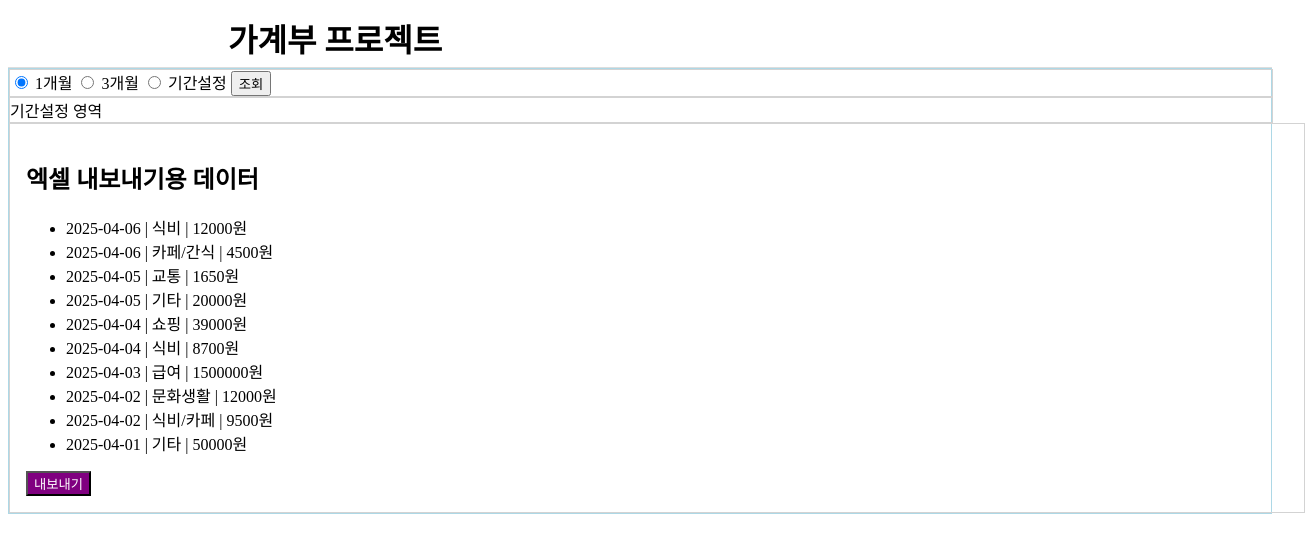
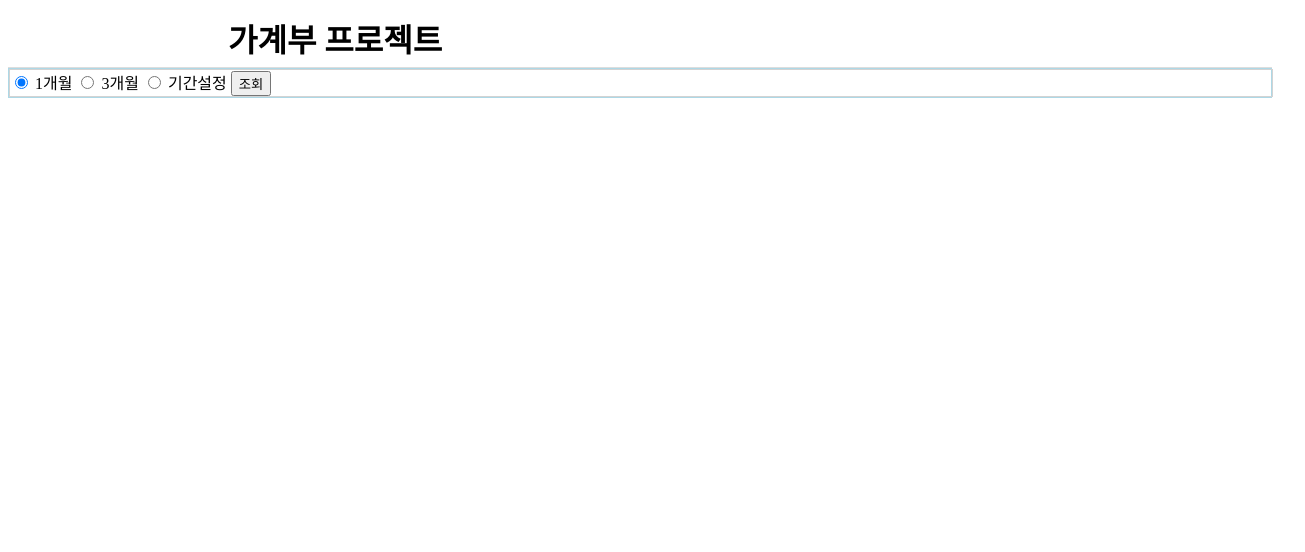
Before and after one commit to SuccessInovation/AccountBook, a Vue app: page /statistics/export in a window 1280 px wide. Shown: the top 552 px of the page, 1305 px wide, since content can reach past the window. Built offline with nearby package versions, Linux system fonts and the light colour scheme; data requests are answered from the project's data file.

Commit message:
Fix: 기간별 조회 필터링 기능 구현 완료

```diff
--- a/src/components/ExcelFilter.vue
+++ b/src/components/ExcelFilter.vue
@@ -1,25 +1,3 @@
-<script setup>
-import { ref } from 'vue'
-import { statisticsStore } from '@/stores/statisticsStore'
-
-const store = statisticsStore()
-const selectPeriod = ref('1months') // 초기값: 1개월
-
-// 조회 버튼 눌렀을 때
-const handleSubmit = () => {
-  const today = new Date()
-  console.log('선택된 기간:', selectPeriod.value)
-  if (selectPeriod.value === '1months') {
-    store.fetchRecordsByPeriod()
-  } else if (selectPeriod.value === '3months') {
-    const startDate = new Date()
-    startDate.setMonth(today.getMonth() - 1)
-    const start = startDate.toISOString().split('T')[0]
-    store.fetchRecordsByPeriod(start)
-  }
-}
-</script>
-
 <template>
   <form class="box" @submit.prevent="handleSubmit">
     <label>
@@ -37,10 +15,56 @@ const handleSubmit = () => {
     <label>
       <input type="radio" value="custom" v-model="selectPeriod" /> 기간설정
     </label>
-    <button>조회</button>
+
+    <!-- ✅ 기간설정 선택 시에만 날짜 입력창 표시 -->
+    <div v-if="selectPeriod === 'custom'" class="date-inputs">
+      <input type="date" v-model="customStartDate" />
+      <span>~</span>
+      <input type="date" v-model="customEndDate" />
+    </div>
+
+    <button type="submit">조회</button>
   </form>
-  <div class="box">기간설정 영역</div>
 </template>
+
+<script setup>
+import { ref } from 'vue';
+import { statisticsStore } from '@/stores/statisticsStore';
+import { defineEmits } from 'vue';
+
+const store = statisticsStore();
+const selectPeriod = ref('1months'); // 초기값: 1개월
+
+const customStartDate = ref('');
+const customEndDate = ref('');
+
+const emit = defineEmits(['search']);
+
+// 조회 버튼 눌렀을 때
+const handleSubmit = () => {
+  console.log('선택된 기간:', selectPeriod.value);
+
+  const today = new Date();
+  if (selectPeriod.value === '1months') {
+    store.fetchRecordsByPeriod();
+  } else if (selectPeriod.value === '3months') {
+    const startDate = new Date();
+    startDate.setMonth(today.getMonth() - 3);
+
+    const start = startDate.toISOString().split('T')[0];
+    store.fetchRecordsByPeriod(start, today);
+  } else if (selectPeriod.value === 'custom') {
+    // 입력 확인
+    if (!customStartDate.value || !customEndDate.value) {
+      alert('시작일과 종료일을 모두 입력하세요.');
+      return;
+    }
+
+    store.fetchRecordsByPeriod(customStartDate.value, customEndDate.value);
+  }
+  emit('search'); // ✅ 조회 완료 → 부모 컴포넌트에게 알림!
+};
+</script>
 
 <style scoped>
 .box {
--- a/src/components/ExcelList.vue
+++ b/src/components/ExcelList.vue
@@ -1,28 +1,16 @@
 <template>
   <div class="box">
-    <h2>엑셀 내보내기용 데이터</h2>
-    <div v-if="store.loading">불러오는 중...</div>
-    <div v-else-if="store.error">에러: {{ store.error }}</div>
-    <ul v-else>
+    <ul>
       <li v-for="item in store.filteredRecords" :key="item.id">
         {{ item.date }} | {{ item.category }} | {{ item.amount }}원
       </li>
     </ul>
-    <button class="export_btn">내보내기</button>
   </div>
 </template>
 
 <script setup>
-import { onMounted } from 'vue'
-import { statisticsStore } from '@/stores/statisticsStore'
-
-const store = statisticsStore()
-
-onMounted(() => {
-  store.fetchRecords()
-  const filtered = store.fetchRecordsByPeriod()
-  console.log('조회 결과:', filtered)
-})
+import { statisticsStore } from '@/stores/statisticsStore';
+const store = statisticsStore();
 </script>
 
 <style scoped>
--- a/src/pages/ExportExcelPage.vue
+++ b/src/pages/ExportExcelPage.vue
@@ -1,21 +1,20 @@
 <template>
   <div class="ExportExcelPage">
-    <ExcelFilter />
-    <ExcelList />
+    <ExcelFilter @search="handleSearch" />
+    <ExcelList v-if="isSearched" />
   </div>
 </template>
 
 <script setup>
-import ExcelFilter from '@/components/ExcelFilter.vue'
-import ExcelList from '@/components/ExcelList.vue'
-import { onMounted } from 'vue'
-import { statisticsStore } from '@/stores/statisticsStore'
+import ExcelFilter from '@/components/ExcelFilter.vue';
+import ExcelList from '@/components/ExcelList.vue';
+import { ref } from 'vue';
 
-const store = statisticsStore()
+const isSearched = ref(false); // ✅ 조회 상태 추가
 
-onMounted(() => {
-  store.fetchRecordsByPeriod()
-})
+const handleSearch = () => {
+  isSearched.value = true; // ✅ 조회 버튼 누르면 true로 바뀜
+};
 </script>
 
 <style>
--- a/src/stores/statisticsStore.js
+++ b/src/stores/statisticsStore.js
@@ -1,7 +1,7 @@
-import { defineStore } from 'pinia'
-import axios from 'axios'
+import { defineStore } from 'pinia';
+import axios from 'axios';
 
-const API_URL = 'http://localhost:3000/records'
+const API_URL = 'http://localhost:3000/records';
 
 export const statisticsStore = defineStore('statistics', {
   state: () => ({
@@ -12,63 +12,65 @@ export const statisticsStore = defineStore('statistics', {
   }),
 
   getters: {
-    getSortedRecords: state => {
+    getSortedRecords: (state) => {
       return [...state.records].sort(
-        (a, b) => new Date(b.createdAt) - new Date(a.createdAt),
-      )
+        (a, b) => new Date(b.createdAt) - new Date(a.createdAt)
+      );
     },
   },
 
   actions: {
     async fetchRecords() {
-      this.loading = true
-      this.error = null
+      this.loading = true;
+      this.error = null;
       try {
-        const res = await axios.get(API_URL)
-        this.records = res.data
+        const res = await axios.get(API_URL);
+        this.records = res.data;
       } catch (err) {
-        this.error = err.message
+        this.error = err.message;
       } finally {
-        this.loading = false
+        this.loading = false;
       }
     },
 
     //#region 기간으로 조회 기능
     /**
      * 1개월, 3개월, 설정기간 별로 데이터 불러오기
-     * 변수 설명
-     *return 값 설명
+     * @params StartDate, endDate = 시작 날짜, 끝 날짜 받아오는 값
+     *
+     *return : 기간별로 필터링된 결과 -> 컴포넌트로 전송
      */
     async fetchRecordsByPeriod(startDate = null, endDate = new Date()) {
-      this.loading = true
-      this.error = null
+      this.loading = true;
+      this.error = null;
 
       try {
-        const today = new Date()
-        const defaultStart = new Date()
-        defaultStart.setMonth(today.getMonth() - 1)
+        const res = await axios.get(API_URL);
+        this.records = res.data;
 
-        // 실제 시작/끝 날짜 설정
-        const start = startDate ? new Date(startDate) : defaultStart
-        const end = endDate ? new Date(endDate) : today
+        const today = new Date(); // 오늘 날짜
+        const defaultStart = new Date();
+        defaultStart.setMonth(today.getMonth() - 1); // 기본 설정값 : 1개월
 
-        const res = await axios.get(API_URL)
-        this.records = res.data
+        // 실제 시작/끝 날짜 설정 (입력이 없으면 default값)
+        const start = startDate ? new Date(startDate) : defaultStart;
+        const end = endDate ? new Date(endDate) : today;
 
-        const filtered = this.records.filter(record => {
-          const recordDate = new Date(record.date)
-          return recordDate >= start && recordDate <= end
-        })
+        // db에서 date(날짜)로 불러와서 특정 기간에만 필터링
+        const filtered = this.records.filter((record) => {
+          const recordDate = new Date(record.date);
+          return recordDate >= start && recordDate <= end;
+        });
 
-        return (this.filteredRecords = filtered)
+        return (this.filteredRecords = filtered);
       } catch (err) {
-        this.error = err.message
-        return []
+        this.error = err.message;
+        return [];
       } finally {
-        this.loading = false
+        this.loading = false;
       }
     },
 
     // endregion
   },
-})
+});
```
